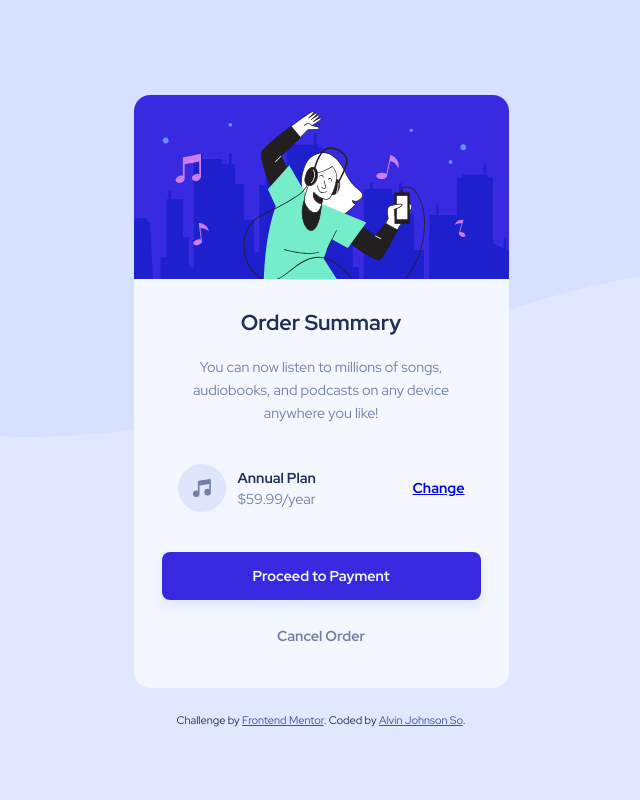
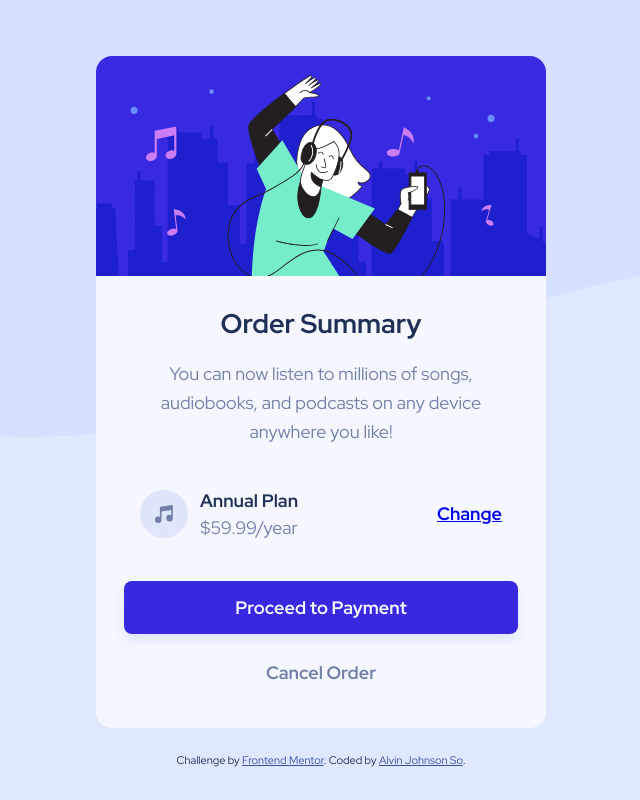
Before and after one commit to alvinjohnsonso/fm-order-summary-component-main, a plain HTML site: page index.html in a window 1280 px wide. Shown: the whole page, without its empty margins (319-959 px from the left). Drawn offline with Linux system fonts and the light colour scheme.

Commit message:
made everything bigger

```diff
--- a/style.css
+++ b/style.css
@@ -69,7 +69,7 @@ p, h1, h2, h3, h4, h5, h6 {
 body {
     font-family: var(--ff-base);
     font-weight: var(--fw-regular);
-    font-size: 0.9rem;
+    font-size: 1.125rem;
     color: var(--clr-neutral-700);
     background-color: var(--clr-secondary-200);
     background-image: url('images/pattern-background-mobile.svg');
@@ -132,7 +132,7 @@ main {
 .card {
     border-radius: 1rem;
     background-color: var(--clr-neutral-200);
-    max-width: 375px;
+    max-width: 450px;
 }
 
 .card a {
```
Also changed, not shown: 1 other file.
